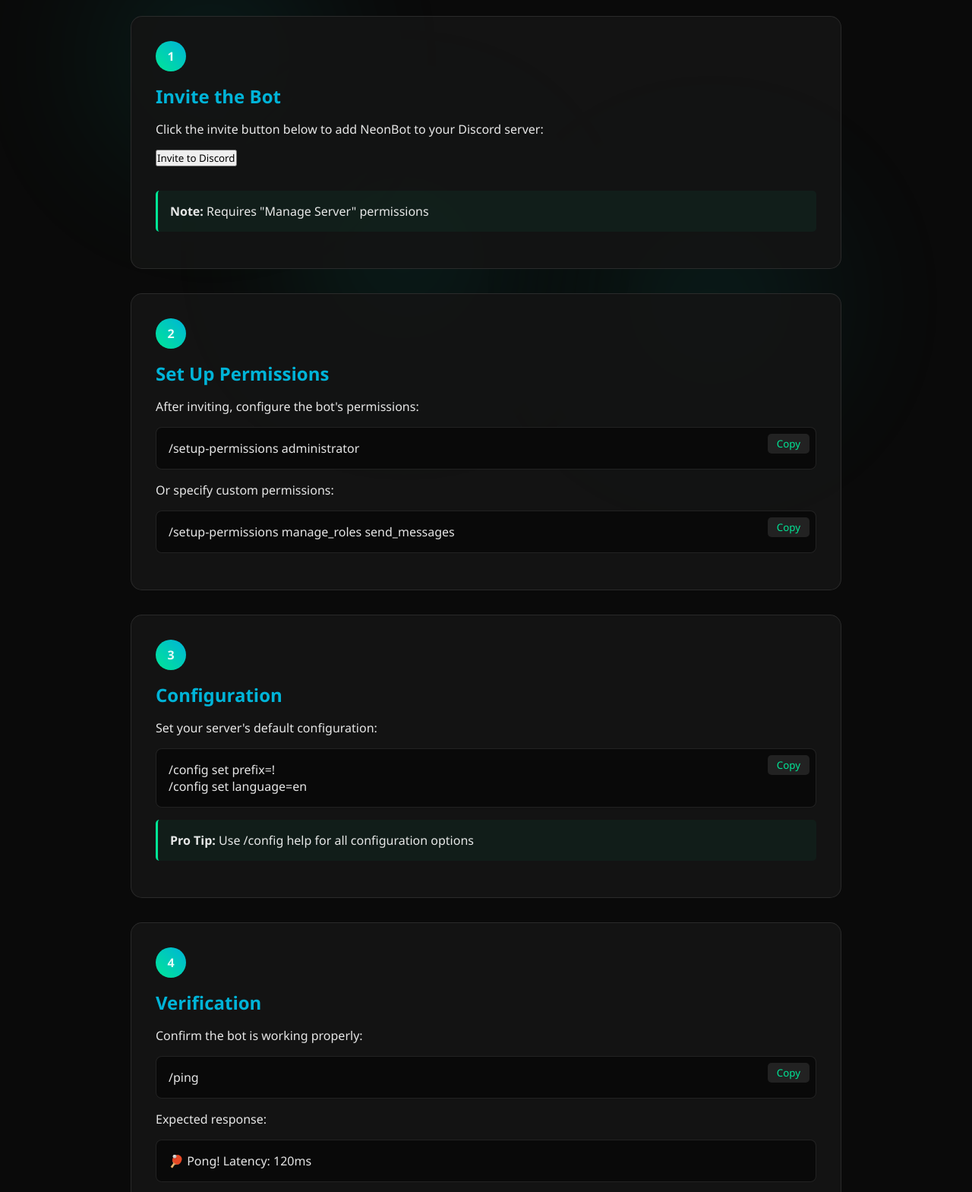
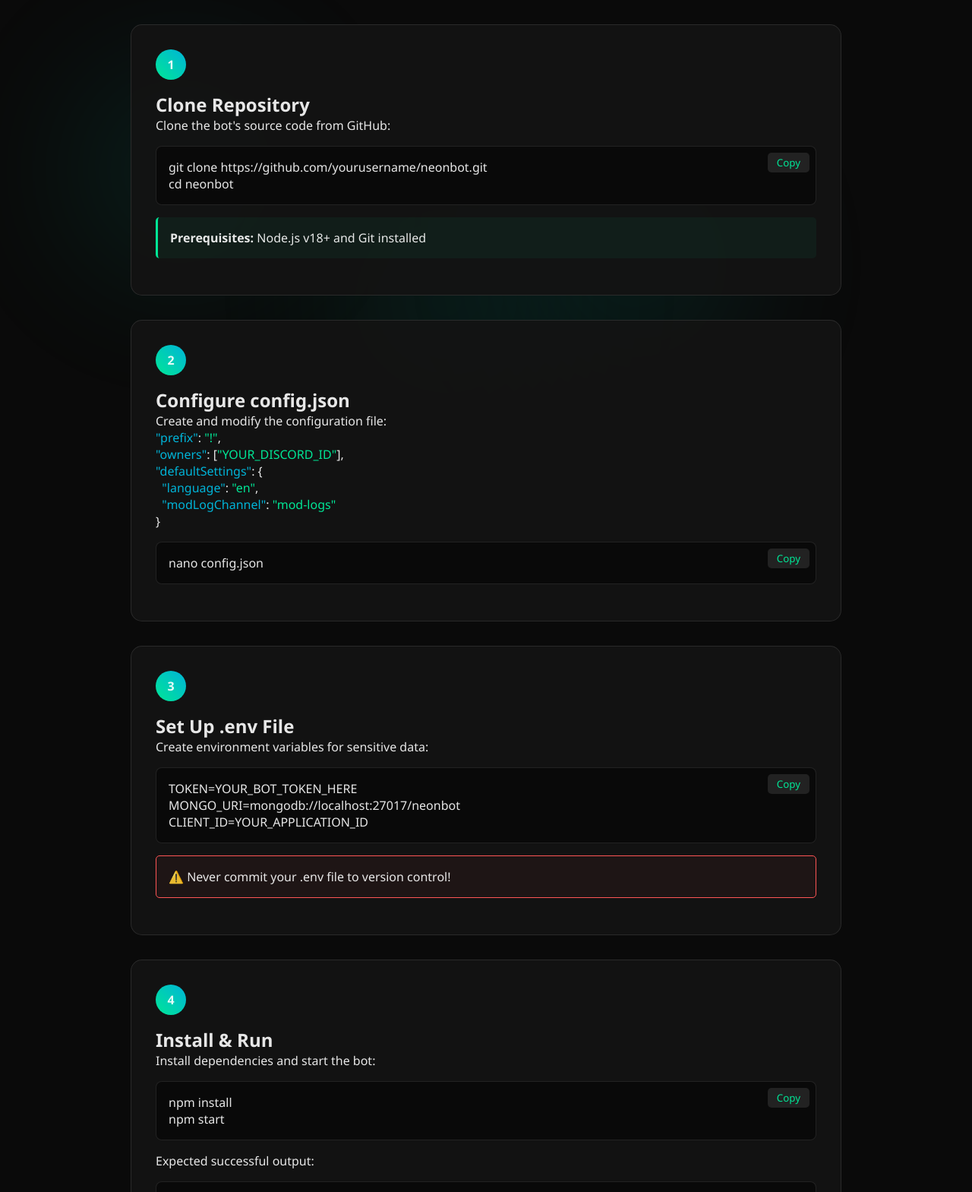
Before and after one commit to noxic-dev/EDB-GithubPages, a plain HTML site: page installation/index.html in a window 1280 px wide. Shown: the part 234-1803 px from the top of the page at 76% size. Drawn offline with Linux system fonts and the light colour scheme.

Commit message:
Update index.html

```diff
--- a/installation/index.html
+++ b/installation/index.html
@@ -3,13 +3,13 @@
 <head>
     <meta charset="UTF-8">
     <meta name="viewport" content="width=device-width, initial-scale=1.0">
-    <title>NeonBot - Installation Guide</title>
+    <title>NeonBot - Developer Guide</title>
     <style>
-        /* Reuse existing styles from previous page */
         :root {
             --neon-green: #00e696;
             --neon-cyan: #00b4d8;
             --dark-bg: #0a0a0a;
+            --dark-container: rgba(20, 20, 20, 0.95);
         }
 
         * {
@@ -26,6 +26,7 @@
             color: rgba(255, 255, 255, 0.9);
         }
 
+        /* Animated background blobs */
         .gradient-blob {
             position: fixed;
             width: 300px;
@@ -42,6 +43,7 @@
         .blob2 { top: 60%; right: 15%; animation-delay: -4s; }
         .blob3 { bottom: 10%; left: 30%; animation-delay: -8s; }
 
+        /* Navigation */
         nav {
             padding: 1.5rem 5%;
             display: flex;
@@ -60,7 +62,26 @@
             text-shadow: 0 0 20px rgba(0, 230, 150, 0.3);
         }
 
-        /* Installation Guide Specific Styles */
+        /* Buttons */
+        .btn {
+            background: linear-gradient(45deg, var(--neon-green), var(--neon-cyan));
+            color: white;
+            padding: 1rem 2rem;
+            border: none;
+            border-radius: 50px;
+            font-weight: 600;
+            cursor: pointer;
+            transition: all 0.3s ease;
+            text-transform: uppercase;
+            letter-spacing: 1px;
+        }
+
+        .btn:hover {
+            transform: scale(1.05);
+            box-shadow: 0 0 30px rgba(0, 230, 150, 0.3);
+        }
+
+        /* Guide Container */
         .guide-container {
             max-width: 1000px;
             margin: 4rem auto;
@@ -77,8 +98,9 @@
             color: transparent;
         }
 
+        /* Step Cards */
         .step-card {
-            background: rgba(20, 20, 20, 0.9);
+            background: var(--dark-container);
             border: 1px solid rgba(255, 255, 255, 0.1);
             border-radius: 15px;
             padding: 2rem;
@@ -104,12 +126,7 @@
             margin-bottom: 1rem;
         }
 
-        .step-title {
-            font-size: 1.5rem;
-            margin-bottom: 1rem;
-            color: var(--neon-cyan);
-        }
-
+        /* Code Blocks */
         .code-block {
             background: rgba(0, 0, 0, 0.5);
             padding: 1rem;
@@ -138,6 +155,19 @@
             color: black;
         }
 
+        /* Configuration Highlighting */
+        .config-key { color: var(--neon-cyan); }
+        .config-value { color: var(--neon-green); }
+
+        /* Warnings & Notes */
+        .warning {
+            border: 1px solid #ff5555;
+            background: rgba(255, 85, 85, 0.05);
+            padding: 1rem;
+            border-radius: 5px;
+            margin: 1rem 0;
+        }
+
         .note {
             padding: 1rem;
             border-left: 3px solid var(--neon-green);
@@ -146,6 +176,15 @@
             border-radius: 5px;
         }
 
+        /* Animations */
+        @keyframes float {
+            0%, 100% { transform: translate(0, 0); }
+            25% { transform: translate(100px, 100px); }
+            50% { transform: translate(-50px, 150px); }
+            75% { transform: translate(-100px, -50px); }
+        }
+
+        /* Responsive Design */
         @media (max-width: 768px) {
             .guide-container {
                 padding: 0 1rem;
@@ -153,6 +192,14 @@
 
             .guide-title {
                 font-size: 2rem;
+            }
+
+            .step-card {
+                padding: 1.5rem;
+            }
+
+            .btn {
+                padding: 0.8rem 1.5rem;
             }
         }
     </style>
@@ -165,84 +212,103 @@
     <nav>
         <a href="index.html" class="logo">NeonBot</a>
         <div class="nav-links">
-            <button class="btn">Invite Bot</button>
+            <button class="btn">Documentation</button>
         </div>
     </nav>
 
     <div class="guide-container">
-        <h1 class="guide-title">Installation Guide</h1>
+        <h1 class="guide-title">Developer Setup Guide</h1>
 
         <div class="step-card">
             <div class="step-number">1</div>
-            <h2 class="step-title">Invite the Bot</h2>
-            <p>Click the invite button below to add NeonBot to your Discord server:</p>
-            <button class="btn" style="margin: 1rem 0">Invite to Discord</button>
+            <h2 class="step-title">Clone Repository</h2>
+            <p>Clone the bot's source code from GitHub:</p>
+            <div class="code-block">
+                <button class="copy-btn">Copy</button>
+                <code>git clone https://github.com/yourusername/neonbot.git<br>cd neonbot</code>
+            </div>
             <div class="note">
-                <strong>Note:</strong> Requires "Manage Server" permissions
+                <strong>Prerequisites:</strong> Node.js v18+ and Git installed
             </div>
         </div>
 
         <div class="step-card">
             <div class="step-number">2</div>
-            <h2 class="step-title">Set Up Permissions</h2>
-            <p>After inviting, configure the bot's permissions:</p>
+            <h2 class="step-title">Configure config.json</h2>
+            <p>Create and modify the configuration file:</p>
+            <div class="file-structure">
+                <span class="config-key">"prefix"</span>: <span class="config-value">"!"</span>,<br>
+                <span class="config-key">"owners"</span>: [<span class="config-value">"YOUR_DISCORD_ID"</span>],<br>
+                <span class="config-key">"defaultSettings"</span>: {<br>
+                &nbsp;&nbsp;<span class="config-key">"language"</span>: <span class="config-value">"en"</span>,<br>
+                &nbsp;&nbsp;<span class="config-key">"modLogChannel"</span>: <span class="config-value">"mod-logs"</span><br>
+                }
+            </div>
             <div class="code-block">
                 <button class="copy-btn">Copy</button>
-                <code>/setup-permissions administrator</code>
-            </div>
-            <p>Or specify custom permissions:</p>
-            <div class="code-block">
-                <button class="copy-btn">Copy</button>
-                <code>/setup-permissions manage_roles send_messages</code>
+                <code>nano config.json</code>
             </div>
         </div>
 
         <div class="step-card">
             <div class="step-number">3</div>
-            <h2 class="step-title">Configuration</h2>
-            <p>Set your server's default configuration:</p>
+            <h2 class="step-title">Set Up .env File</h2>
+            <p>Create environment variables for sensitive data:</p>
             <div class="code-block">
                 <button class="copy-btn">Copy</button>
-                <code>/config set prefix=!<br>/config set language=en</code>
+                <code>TOKEN=YOUR_BOT_TOKEN_HERE<br>MONGO_URI=mongodb://localhost:27017/neonbot<br>CLIENT_ID=YOUR_APPLICATION_ID</code>
             </div>
-            <div class="note">
-                <strong>Pro Tip:</strong> Use /config help for all configuration options
+            <div class="warning">
+                ⚠️ Never commit your .env file to version control!
             </div>
         </div>
 
         <div class="step-card">
             <div class="step-number">4</div>
-            <h2 class="step-title">Verification</h2>
-            <p>Confirm the bot is working properly:</p>
+            <h2 class="step-title">Install & Run</h2>
+            <p>Install dependencies and start the bot:</p>
             <div class="code-block">
                 <button class="copy-btn">Copy</button>
-                <code>/ping</code>
+                <code>npm install<br>npm start</code>
             </div>
-            <p>Expected response:</p>
+            <p>Expected successful output:</p>
             <div class="code-block">
-                <code>🏓 Pong! Latency: 120ms</code>
+                <code>🟢 Connected to Discord as NeonBot#1234<br>🟡 Monitoring 1 server(s)</code>
+            </div>
+        </div>
+
+        <div class="step-card">
+            <div class="step-number">5</div>
+            <h2 class="step-title">Invite & Test</h2>
+            <p>Generate your bot invite URL:</p>
+            <div class="code-block">
+                <button class="copy-btn">Copy</button>
+                <code>https://discord.com/oauth2/authorize?client_id=${CLIENT_ID}&permissions=8&scope=bot</code>
+            </div>
+            <p>Test basic commands:</p>
+            <div class="code-block">
+                <code>!ping → 🏓 Latency: 120ms<br>!help → Shows command list<br>!stats → Displays bot statistics</code>
             </div>
         </div>
     </div>
 
     <script>
-        // Copy button functionality
+        // Copy Functionality
         document.querySelectorAll('.copy-btn').forEach(button => {
-            button.addEventListener('click', (e) => {
-                const code = e.target.parentElement.querySelector('code').innerText;
-                navigator.clipboard.writeText(code);
+            button.addEventListener('click', function(e) {
+                const codeElement = this.parentElement.querySelector('code');
+                const textToCopy = codeElement.innerText;
 
-                // Visual feedback
-                e.target.textContent = 'Copied!';
-                setTimeout(() => {
-                    e.target.textContent = 'Copy';
-                }, 2000);
+                navigator.clipboard.writeText(textToCopy)
+                    .then(() => {
+                        this.textContent = '✓ Copied';
+                        setTimeout(() => this.textContent = 'Copy', 2000);
+                    })
+                    .catch(err => console.error('Copy failed:', err));
             });
         });
 
-        // Scroll animations for step cards
-        const steps = document.querySelectorAll('.step-card');
-
+        // Scroll Animations
         const observer = new IntersectionObserver(entries => {
             entries.forEach(entry => {
                 if(entry.isIntersecting) {
@@ -252,11 +318,11 @@
             });
         });
 
-        steps.forEach(step => {
-            step.style.opacity = 0;
-            step.style.transform = 'translateY(30px)';
-            step.style.transition = 'all 0.6s ease';
-            observer.observe(step);
+        document.querySelectorAll('.step-card').forEach(card => {
+            card.style.opacity = 0;
+            card.style.transform = 'translateY(30px)';
+            card.style.transition = 'all 0.6s ease';
+            observer.observe(card);
         });
     </script>
 </body>
```
